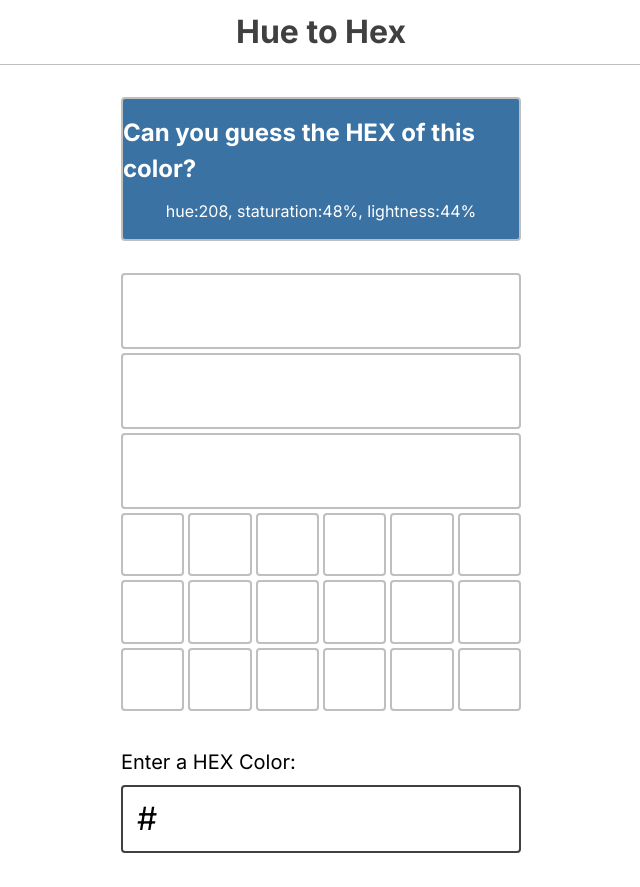
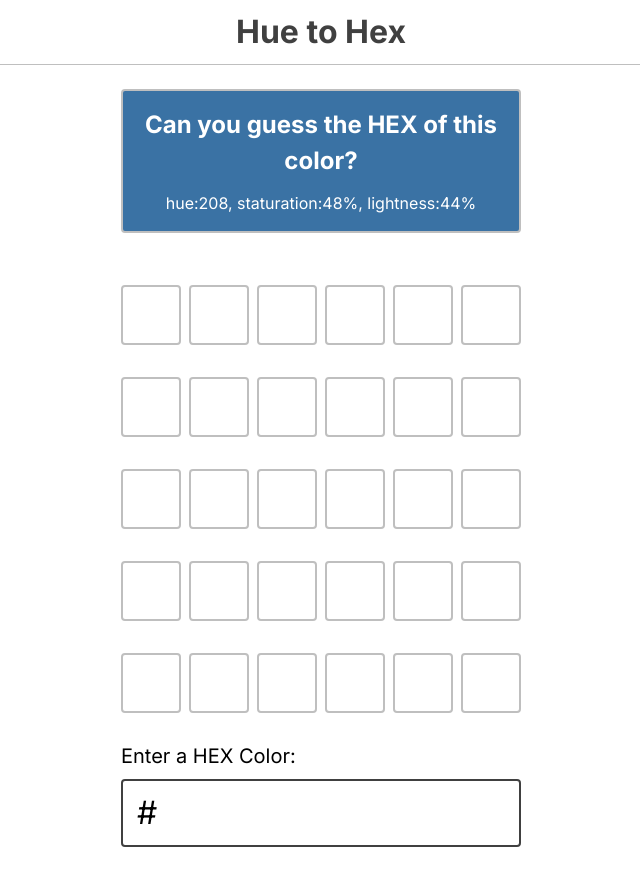
Before and after one commit to Kyle-Kroger/Hue-to-Hex, a Next.js app: page / in a window 1280 px wide. Shown: the whole page, without its empty margins (319-959 px from the left). Built offline with nearby package versions, Linux system fonts and the light colour scheme.

Commit message:
redesign of the gameboard and added logic for it to work

```diff
--- a/app/globals.css
+++ b/app/globals.css
@@ -2,7 +2,7 @@
   Theme and global variables
 */
 html {
-  --game-spacing: 32px;
+  --game-spacing: 24px;
   --header-height: 4rem;
   --radius: 4px;
 
@@ -14,6 +14,10 @@ html {
   --color-gray-500: hsl(0deg 0% 50%);
   --color-gray-700: hsl(0deg 0% 75%);
   --color-gray-900: hsl(0deg 0% 90%);
+
+  --phone: 550px;
+  --tablet-and-down: 1100px;
+  --laptop-and-dowm: 1350px;
 }
 
 /*
@@ -67,7 +71,13 @@ h1 {
 
 @media (max-width: 25rem) {
   h1 {
-    font-size: 1.25rem;
+    font-size: 1.5rem;
+  }
+}
+
+@media (max-width: 25rem) {
+  h2 {
+    font-size: 1.15rem;
   }
 }
 
@@ -87,50 +97,6 @@ h1 {
   display: flex;
   flex-direction: column;
   justify-content: center;
-}
-
-.cell {
-  position: relative;
-  width: calc(100% / 6);
-  display: grid;
-  place-content: center;
-  aspect-ratio: 1 / 1;
-  border: 2px solid var(--color-gray-700);
-  border-radius: var(--radius);
-  font-size: 2rem;
-}
-
-/*
-  Round the corners for the 4 cells at the very corners of
-  the game board
-*/
-.guess:first-of-type .cell:first-of-type {
-  --radius: 4px 0px 0px 0px;
-}
-.guess:first-of-type .cell:last-of-type {
-  --radius: 0px 4px 0px 0px;
-}
-.guess:last-of-type .cell:last-of-type {
-  --radius: 0px 0px 4px 0px;
-}
-.guess:last-of-type .cell:first-of-type {
-  --radius: 0px 0px 0px 4px;
-}
-
-.cell.correct {
-  background: var(--color-success);
-  border-color: var(--color-success);
-  color: white;
-}
-.cell.incorrect {
-  background: var(--color-gray-300);
-  border-color: var(--color-gray-300);
-  color: white;
-}
-.cell.misplaced {
-  background: var(--color-warning);
-  border-color: var(--color-warning);
-  color: white;
 }
 
 .guess-input-wrapper {
--- a/src/components/Game/Game.tsx
+++ b/src/components/Game/Game.tsx
@@ -42,7 +42,7 @@ function Game() {
       {randomColor.hex !== "noColor" && (
         <>
           <SecretColor randomColor={randomColor} />
-          <GuessBoard guesses={guessArray} />
+          <GuessBoard guesses={guessArray} secretColorHex={randomColor.hex} />
           <GuessInput handleAddGuess={handleAddGuess} />
         </>
       )}
--- a/src/components/GuessBoard/Guess.tsx
+++ b/src/components/GuessBoard/Guess.tsx
@@ -1,35 +1,40 @@
-import { IColor } from "@/src/types";
+import { IColor, ICheckedCharacter } from "@/src/types";
 import styles from "./guess.module.css";
+import { checkGuess } from "../../game-helpers";
 import { range } from "@/src/utils";
+import GuessCell from "./GuessCell";
 
 interface Props {
   guess: IColor;
-  type: string;
+  secretColorHex: string;
 }
 
-const Guess = ({ guess, type }: Props) => {
+const Guess = ({ guess, secretColorHex }: Props) => {
   const guessStyle = {
     backgroundColor: `#${guess ? guess.hex : "#FFF"}`,
     color: guess ? guess.textColor : "#000",
   };
-  if (type === "hsl") {
-    return (
+
+  let checkedGuess: ICheckedCharacter[] | null = null;
+  if (guess) {
+    checkedGuess = checkGuess(guess.hex, secretColorHex);
+  }
+
+  return (
+    <>
       <p className={styles.hslGuess} style={guessStyle}>
         {guess
           ? `H: ${guess.hsl.hue} S: ${guess.hsl.saturation} L:${guess.hsl.lightness}`
           : ""}
       </p>
-    );
-  }
-
-  return (
-    <div className={styles.guess}>
-      {range(6).map((i) => (
-        <span key={i} className="cell">
-          {guess ? guess.hex[i] : ""}
-        </span>
-      ))}
-    </div>
+      <div className={styles.guess}>
+        {range(6).map((i) => {
+          const character = guess ? guess.hex.split("")[i] : "";
+          const status = checkedGuess ? checkedGuess[i].status : "";
+          return <GuessCell key={i} character={character} status={status} />;
+        })}
+      </div>
+    </>
   );
 };
 
--- a/src/components/GuessBoard/GuessBoard.tsx
+++ b/src/components/GuessBoard/GuessBoard.tsx
@@ -4,16 +4,14 @@ import { range } from "@/src/utils";
 
 interface Props {
   guesses: IColor[];
+  secretColorHex: string;
 }
 
-const GuessBoard = ({ guesses }: Props) => {
+const GuessBoard = ({ guesses, secretColorHex }: Props) => {
   return (
     <div className="guess-results">
-      {range(3).map((i) => (
-        <Guess key={i} guess={guesses[i]} type="hsl" />
-      ))}
-      {range(3).map((i) => (
-        <Guess key={i} guess={guesses[i + 3]} type="hex" />
+      {range(5).map((i) => (
+        <Guess key={i} guess={guesses[i]} secretColorHex={secretColorHex} />
       ))}
     </div>
   );
--- /dev/null
+++ b/src/components/GuessBoard/GuessCell.tsx
@@ -0,0 +1,17 @@
+import styles from "./guess.module.css";
+import { IColor } from "@/src/types";
+
+import { range } from "@/src/utils";
+
+interface Props {
+  character: string;
+  status: string;
+}
+
+const GuessCell = ({ character, status }: Props) => {
+  const className =
+    character !== "" ? `${styles.cell} ${styles[status]}` : styles.cell;
+  return <span className={className}>{character}</span>;
+};
+
+export default GuessCell;
--- a/src/components/GuessBoard/guess.module.css
+++ b/src/components/GuessBoard/guess.module.css
@@ -1,19 +1,51 @@
 .guess {
   display: flex;
-  gap: 4px;
+  align-items: center;
+  justify-content: center;
+  gap: 8px;
   margin-bottom: 4px;
 }
 
 .hslGuess {
   display: flex;
   gap: 4px;
-  margin-bottom: 4px;
+  margin-bottom: 2px;
   position: relative;
   width: 100%;
-  height: 76px;
   display: grid;
   place-content: center;
+  border-radius: var(--radius);
+  font-size: 1.15rem;
+  min-height: 26px;
+
+  transition: background-color 500ms ease-in-out;
+}
+
+.cell {
+  position: relative;
+  width: calc(100% / 6);
+  display: grid;
+  place-content: center;
+  aspect-ratio: 1 / 1;
   border: 2px solid var(--color-gray-700);
   border-radius: var(--radius);
-  font-size: 2rem;
+  font-size: 1.5rem;
+
+  transition: all 500ms ease-in-out;
 }
+
+.cell.correct {
+  background: var(--color-success);
+  border-color: var(--color-success);
+  color: white;
+}
+.cell.incorrect {
+  background: var(--color-gray-300);
+  border-color: var(--color-gray-300);
+  color: white;
+}
+.cell.misplaced {
+  background: var(--color-warning);
+  border-color: var(--color-warning);
+  color: white;
+}
--- a/src/components/SecretColor/secretColor.module.css
+++ b/src/components/SecretColor/secretColor.module.css
@@ -2,9 +2,10 @@
   display: flex;
   flex-direction: column;
   align-items: center;
-  padding: 16px 0;
+  padding: 16px 8px;
   border: 2px solid var(--color-gray-700);
   border-radius: var(--radius);
+  text-align: center;
 }
 
 .wrapper h2 {
--- a/src/game-helpers.js
+++ b/src/game-helpers.ts
@@ -3,7 +3,7 @@
  * solving algorithm!
  */
 
-export function checkGuess(guess, answer) {
+export function checkGuess(guess: string, answer: string) {
   // This constant is a placeholder that indicates we've successfully
   // dealt with this character (it's correct, or misplaced).
   const SOLVED_CHAR = "✓";
--- a/src/types.ts
+++ b/src/types.ts
@@ -12,3 +12,8 @@ export interface IColor {
   hsl: Ihsl;
   textColor: string;
 }
+
+export interface ICheckedCharacter {
+  letter: string;
+  status: string;
+}
```
Also changed, not shown: src/constants.js (+13 -1 lines).
